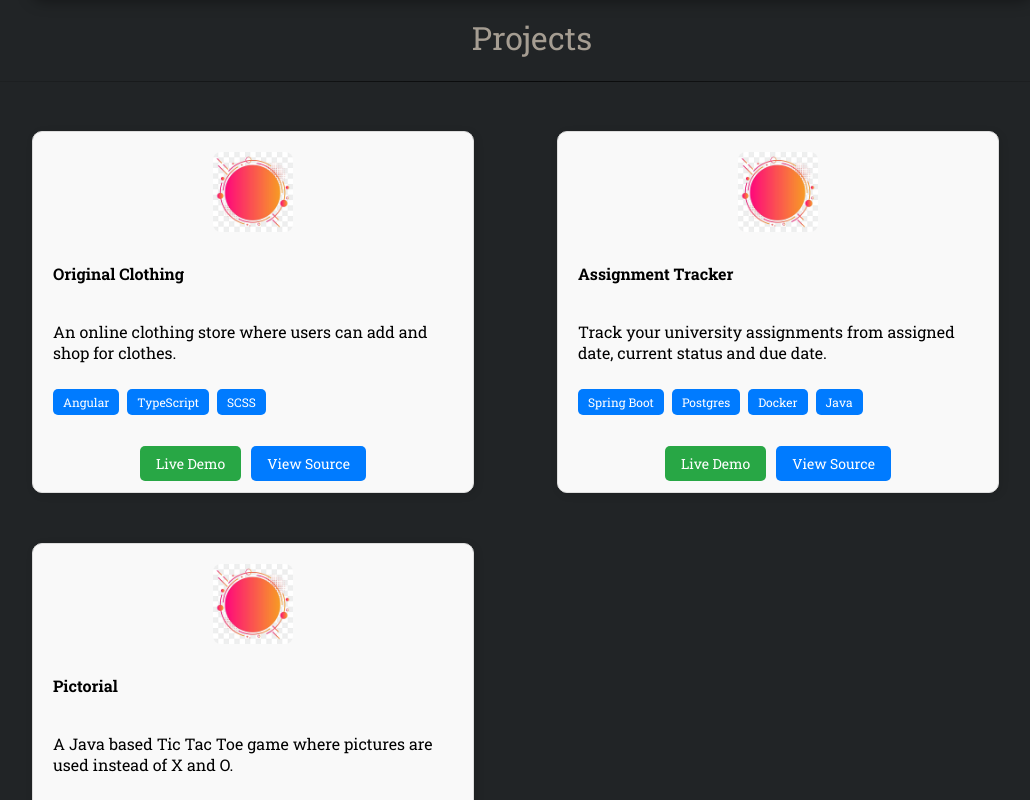
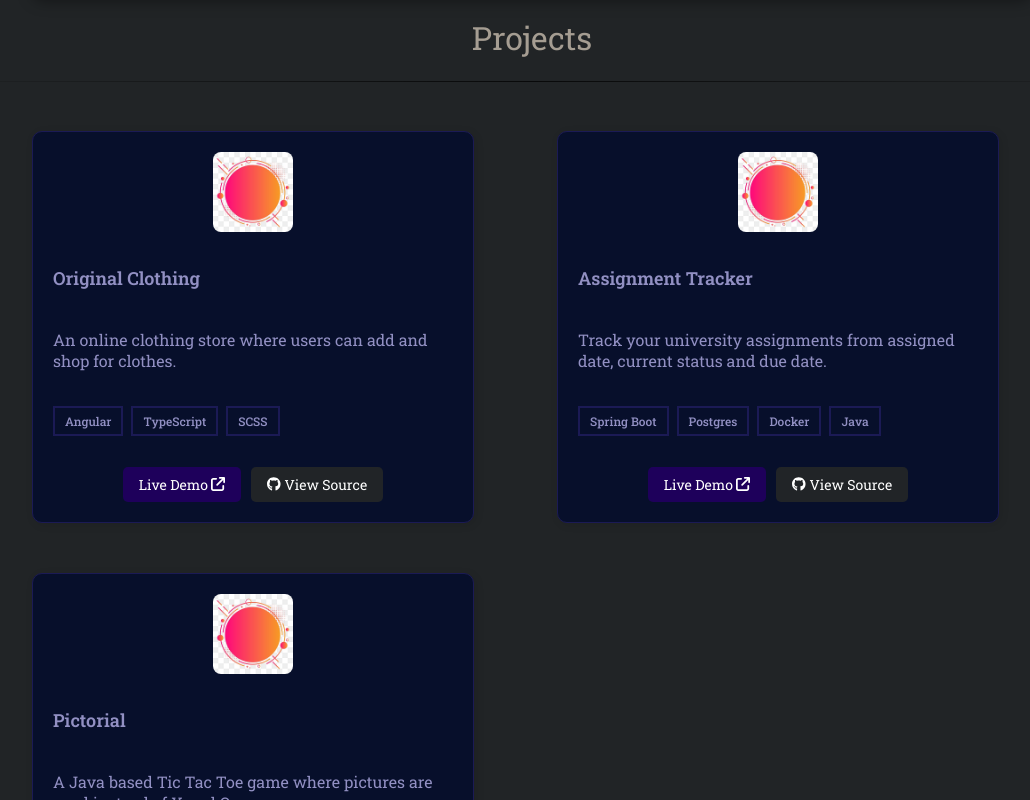
Before and after one commit to DK2K00/portfolio, an Angular app: page / in a window 1280 px wide. Shown: the part 940-1740 px from the top of the page, without its empty margins (108-1138 px from the left). Built offline with nearby package versions, Linux system fonts and the light colour scheme.

Commit message:
Added icons from FontAwesome

```diff
--- a/package.json
+++ b/package.json
@@ -11,6 +11,7 @@
   },
   "private": true,
   "dependencies": {
+    "@angular/cdk": "^19.2.2",
     "@angular/common": "^19.2.0",
     "@angular/compiler": "^19.2.0",
     "@angular/core": "^19.2.0",
@@ -20,6 +21,10 @@
     "@angular/platform-server": "^19.2.0",
     "@angular/router": "^19.2.0",
     "@angular/ssr": "^19.2.0",
+    "@fortawesome/angular-fontawesome": "^1.0.0",
+    "@fortawesome/fontawesome-svg-core": "^6.7.2",
+    "@fortawesome/free-brands-svg-icons": "^6.7.2",
+    "@fortawesome/free-solid-svg-icons": "^6.7.2",
     "express": "^4.18.2",
     "rxjs": "~7.8.0",
     "tslib": "^2.3.0",
--- a/src/app/app.module.ts
+++ b/src/app/app.module.ts
@@ -1,5 +1,6 @@
 import { NgModule } from '@angular/core';
 import { BrowserModule, provideClientHydration, withEventReplay } from '@angular/platform-browser';
+import { FontAwesomeModule } from '@fortawesome/angular-fontawesome';
 
 import { AppRoutingModule } from './app-routing.module';
 import { AppComponent } from './app.component';
@@ -18,7 +19,8 @@ import { ProjectComponent } from './components/project/project.component';
   ],
   imports: [
     BrowserModule,
-    AppRoutingModule
+    AppRoutingModule,
+    FontAwesomeModule
   ],
   providers: [
     provideClientHydration(withEventReplay())
--- a/src/app/components/project/project.component.css
+++ b/src/app/components/project/project.component.css
@@ -5,12 +5,12 @@
   align-items: center;
   gap: 10px;
   padding: 20px;
-  border: 1px solid #ddd;
+  border: 1px solid #1B1A55;
   border-radius: 10px;
-  background-color: #f9f9f9;
+  background-color: #070F2B;
   width: 100%;
   max-width: 400px; /* Ensures uniform width */
-  height: 320px; /* Set a fixed height */
+  height: 350px; /* Set a fixed height */
   overflow: hidden; /* Prevents overflow if content is too long */
   box-shadow: 2px 2px 8px rgba(0, 0, 0, 0.1);
 }
@@ -32,6 +32,12 @@
   flex-direction: column;
   justify-content: space-between;
   width: 100%;
+  color: #9290C3;
+}
+
+.project-title{
+  font-weight: 600;
+  font-size: large;
 }
 
 /* Ensure images fit well */
@@ -60,11 +66,13 @@
 }
 
 .technology-box {
-  background-color: #007bff;
-  color: white;
+  background-color: #070F2B;
+  color: #9290C3;
   padding: 5px 10px;
-  border-radius: 5px;
+  border-radius: 0;
+  border: 2px solid #1B1A55;
   font-size: 12px;
+  font-weight: 500;
   display: inline-block;
 }
 
@@ -91,16 +99,16 @@
 }
 
 .live-demo {
-  background-color: #28a745;
+  background-color: #1e005b;
   color: white;
 }
 
 .live-demo:hover {
-  background-color: #218838;
+  background-color: #1a0365;
 }
 
 .source-code {
-  background-color: #007bff;
+  background-color: #212427;
   color: white;
 }
 
--- a/src/app/components/project/project.component.html
+++ b/src/app/components/project/project.component.html
@@ -1,7 +1,7 @@
 <div class="project-card">
   <img [src]="image" alt="{{ title }}" class="project-image" />
   <div class="project-details">
-    <h4>{{ title }}</h4>
+    <h4 class="project-title">{{ title }}</h4>
     <p class="project-description">{{ description }}</p>
 
     <div class="technology-list">
@@ -13,9 +13,9 @@
     <br />
 
     <div class="buttons">
-      <a [href]="liveDemo" target="_blank" class="btn live-demo">Live Demo</a>
+      <a [href]="liveDemo" target="_blank" class="btn live-demo">Live Demo <fa-icon [icon]="faExternalLink"></fa-icon></a>
       <a [href]="sourceCode" target="_blank" class="btn source-code"
-        >View Source</a
+        ><fa-icon [icon]="faGithub"></fa-icon> View Source</a
       >
     </div>
   </div>
--- a/src/app/components/project/project.component.ts
+++ b/src/app/components/project/project.component.ts
@@ -1,4 +1,6 @@
 import { Component, Input } from '@angular/core';
+import { faGithub } from '@fortawesome/free-brands-svg-icons';
+import { faArrowUpRightFromSquare } from '@fortawesome/free-solid-svg-icons';
 
 @Component({
   selector: 'app-project',
@@ -13,4 +15,7 @@ export class ProjectComponent {
   @Input() technologies: string[] = []; // Technologies as an array
   @Input() liveDemo: string = ''; // Live demo URL
   @Input() sourceCode: string = ''; // GitHub repository URL
+
+  faGithub = faGithub;
+  faExternalLink = faArrowUpRightFromSquare;
 }
--- a/src/index.html
+++ b/src/index.html
@@ -9,8 +9,10 @@
   <link rel="preconnect" href="https://fonts.googleapis.com">
 <link rel="preconnect" href="https://fonts.gstatic.com" crossorigin>
 <link href="https://fonts.googleapis.com/css2?family=Roboto+Slab:wght@100..900&display=swap" rel="stylesheet">
+  <link href="https://fonts.googleapis.com/css2?family=Roboto:wght@300;400;500&display=swap" rel="stylesheet">
+  <link href="https://fonts.googleapis.com/icon?family=Material+Icons" rel="stylesheet">
 </head>
-<body>
+<body class="mat-typography">
   <app-root></app-root>
 </body>
 </html>
```
Also changed, not shown: 1 other file (tests, documents, lock files or other folders).
